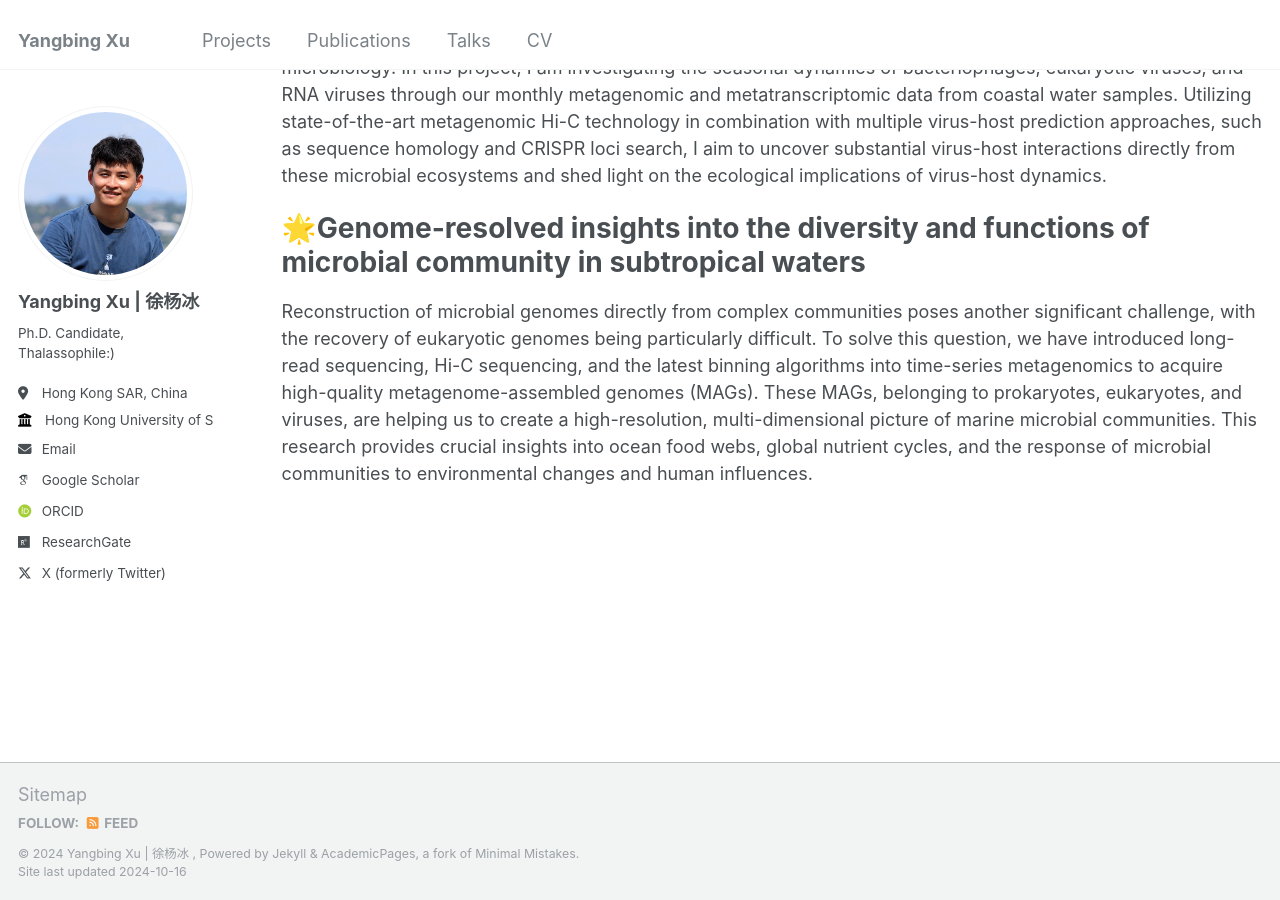
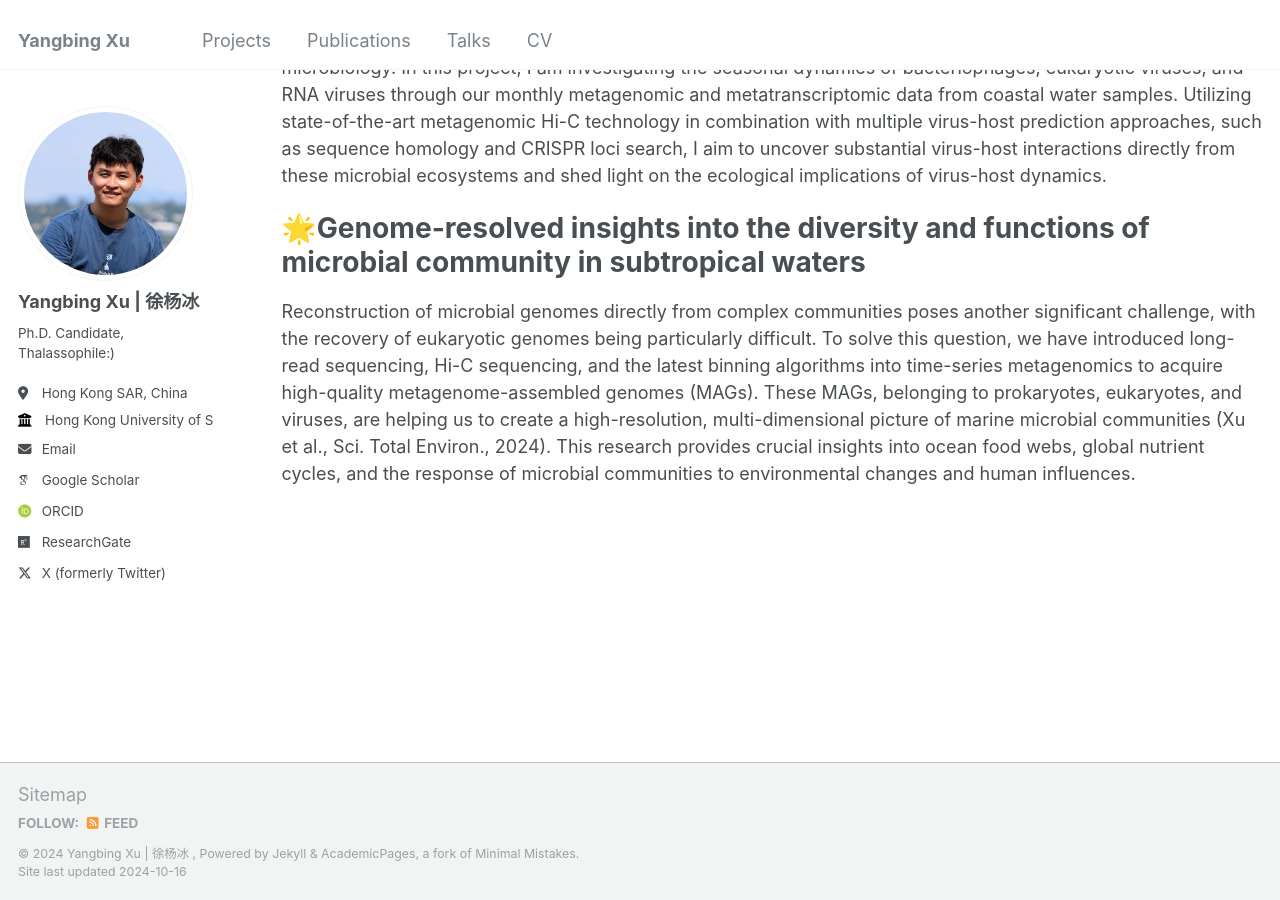
Before and after one commit to Yangbing-Ocean/yangbing, a Jekyll site: the page built from _pages/projects.md, in a window 1280 px wide and 900 px high, scrolled down 776 px. Built offline with Jekyll 4.4.1, drawn with Linux system fonts in a browser that asks for light colours; some web fonts are replaced.

Commit message:
Update projects.md

```diff
--- a/_pages/projects.md
+++ b/_pages/projects.md
@@ -21,4 +21,4 @@ Linking Virus-host pairs in natural communities is still one of the main open qu
 
 🌟Genome-resolved insights into the diversity and functions of microbial community in subtropical waters
 ======
-Reconstruction of microbial genomes directly from complex communities poses another significant challenge, with the recovery of eukaryotic genomes being particularly difficult. To solve this question, we have introduced long-read sequencing, Hi-C sequencing, and the latest binning algorithms into time-series metagenomics to acquire high-quality metagenome-assembled genomes (MAGs). These MAGs, belonging to prokaryotes, eukaryotes, and viruses, are helping us to create a high-resolution, multi-dimensional picture of marine microbial communities. This research provides crucial insights into ocean food webs, global nutrient cycles, and the response of microbial communities to environmental changes and human influences.
+Reconstruction of microbial genomes directly from complex communities poses another significant challenge, with the recovery of eukaryotic genomes being particularly difficult. To solve this question, we have introduced long-read sequencing, Hi-C sequencing, and the latest binning algorithms into time-series metagenomics to acquire high-quality metagenome-assembled genomes (MAGs). These MAGs, belonging to prokaryotes, eukaryotes, and viruses, are helping us to create a high-resolution, multi-dimensional picture of marine microbial communities (Xu et al., Sci. Total Environ., 2024). This research provides crucial insights into ocean food webs, global nutrient cycles, and the response of microbial communities to environmental changes and human influences.
```
